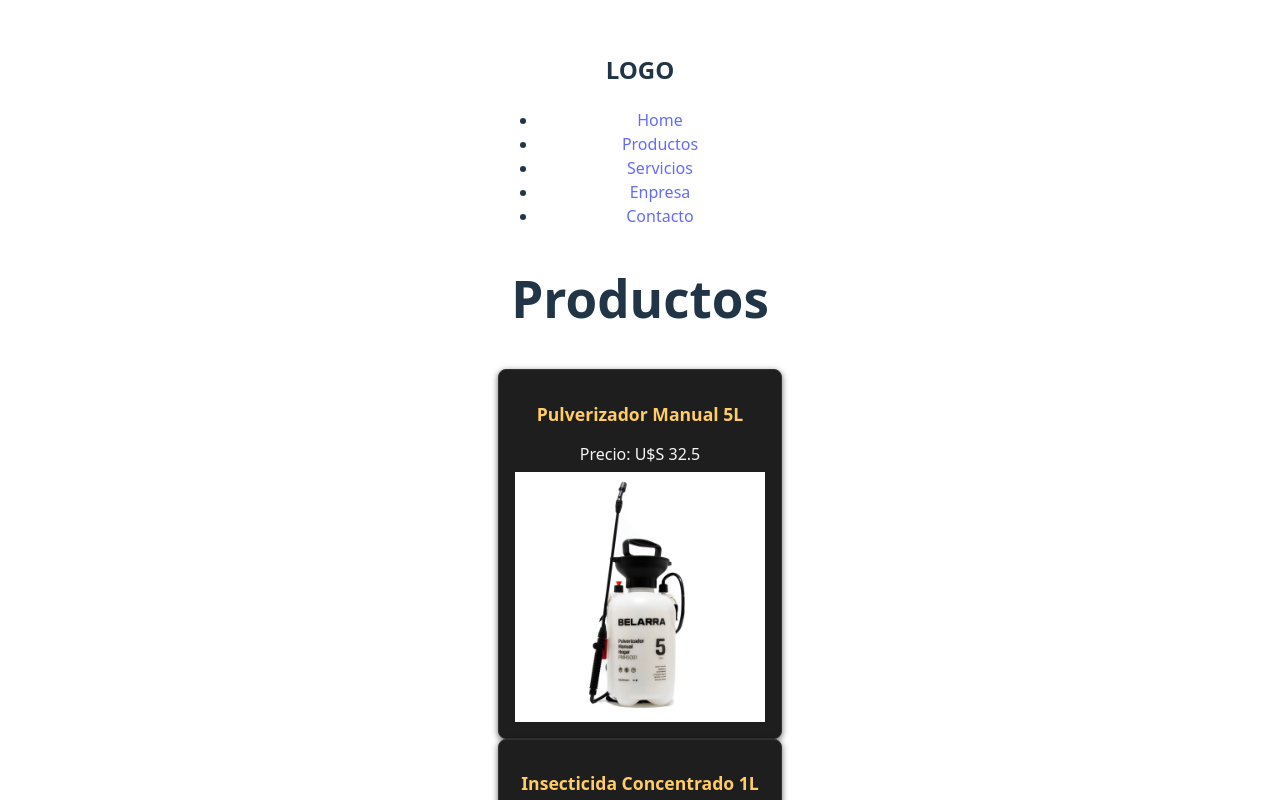
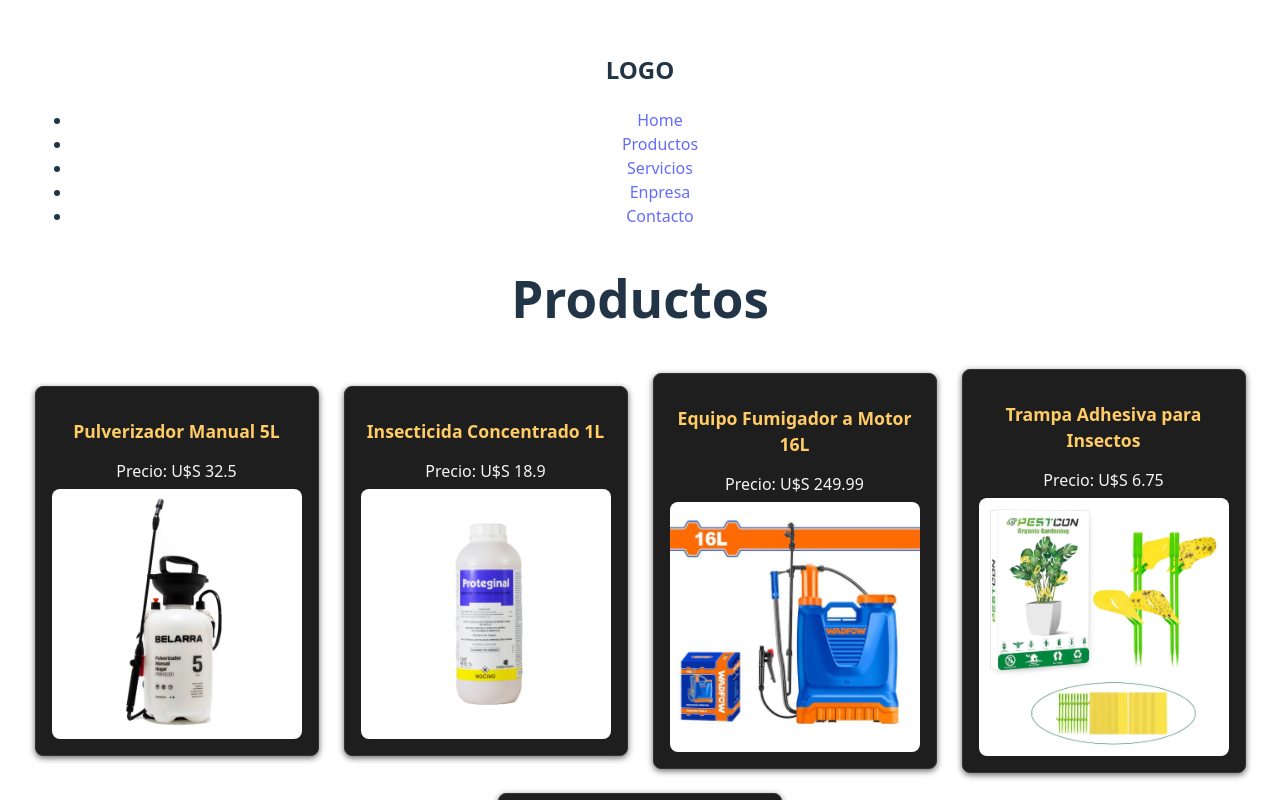
Before and after one commit to Ezequiel-Arriba/React, a React (Vite) app: page /products in a window 1280 px wide. Shown: the top 800 px of the page. Built offline with nearby package versions, Linux system fonts and the light colour scheme.

Commit message:
version1.7

```diff
--- a/src/App.jsx
+++ b/src/App.jsx
@@ -25,6 +25,18 @@ function App() {
             path='/products/detail/:id'
             element={<ItemDetailContainer titulo={"Detalles del Producto"} />}
           />
+          <Route
+            path='/servicios'
+            element={<p> Tela de servicios va a ser la pagina de servicios que ofrece la empresa </p>}
+          />
+          <Route
+            path='/enpresa'
+            element={<p> Tela que explica el historico y objetivos de la enpresa </p>}
+          />
+          <Route
+            path='/contacto'
+            element={<p> Tela que va mostrar los contactos de la enpresa </p>}
+          />
         </Routes>
         <Footer />
       </div>
--- a/src/components/Item/Item.css
+++ b/src/components/Item/Item.css
@@ -13,6 +13,7 @@
   width: 100%;
   height: auto; /* mantiene proporción */
   display: block;
+  border-radius: 0.5rem;
 }
 
 .product-item:hover {
--- a/src/components/ItemDetail/ItemDetail.jsx
+++ b/src/components/ItemDetail/ItemDetail.jsx
@@ -4,8 +4,7 @@ export const ItemDetail = ({ detail }) => {
 
     return (<Item item={detail}>
 
-        <p>Descripción:
-            {detail.description}</p>
+        <p>Descripción: {detail.description}</p>
         <p>Categoría: {detail.category}</p>
 
         <button>Agregar al carrito</button>
--- a/src/components/ItemListContainer/ItemListContainer.jsx
+++ b/src/components/ItemListContainer/ItemListContainer.jsx
@@ -1,10 +1,9 @@
-// estado
-
-//llamado a la base de datos (api o json local)
 
 
+import './ItemListConteiner.css';
 import { useEffect, useState } from "react";
 import { ItemList } from "../ItemList/ItemList";
+
 export const ItemListContainer = ({ titulo }) => {
     const [products, setProducts] = useState([]);
 
@@ -29,10 +28,13 @@ export const ItemListContainer = ({ titulo }) => {
 
 
     return (
+
         <section>
+
             <h1>{titulo}</h1>
+            <p>
             <ItemList list={products} />
-
+            </p>
         </section>
 
     );
--- a/src/components/ItemListContainer/ItemListConteiner.css
+++ b/src/components/ItemListContainer/ItemListConteiner.css
@@ -0,0 +1,7 @@
+ p {
+  display: flex;
+  flex-wrap: wrap;
+  justify-content: space-around;
+  align-items: center;
+  text-align: center;
+  gap: 20px;        }
--- a/src/components/Nav/Nav.jsx
+++ b/src/components/Nav/Nav.jsx
@@ -4,23 +4,20 @@ export const Nav = () => {
         <nav>
             <ul>
                 <li>
-                    <Link to={""}> Home </Link>
+                  <Link to={"/"}> Home </Link>
 
                 </li>
                 <li>
-                    <Link to={"/products"}> Productos </Link>
+                  <Link to={"/products"}> Productos </Link>
                 </li>
                 <li>
-                    <Link to={""}> Servicios </Link>
-
+                  <Link to={"/servicios"}> Servicios </Link>
                 </li>
                 <li>
-                    <Link to={""}> Enpresa </Link>
-
+                  <Link to={"/enpresa"}> Enpresa </Link>
                 </li>
                 <li>
-                    <Link to={""}> Contacto </Link>
-
+                  <Link to={"/contacto"}> Contacto </Link>
                 </li>
             </ul>
         </nav>
--- a/src/context/CardContext/CartContext.js
+++ /dev/null
@@ -1 +0,0 @@
-inport {createContex}
```
